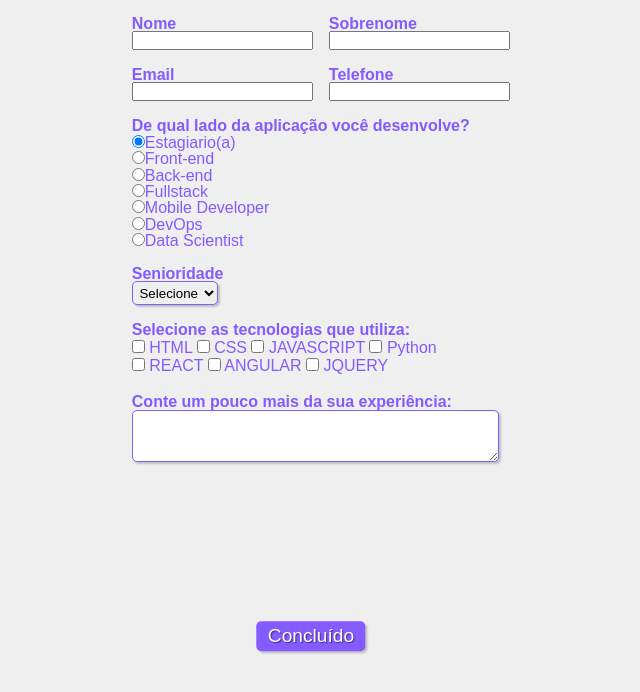
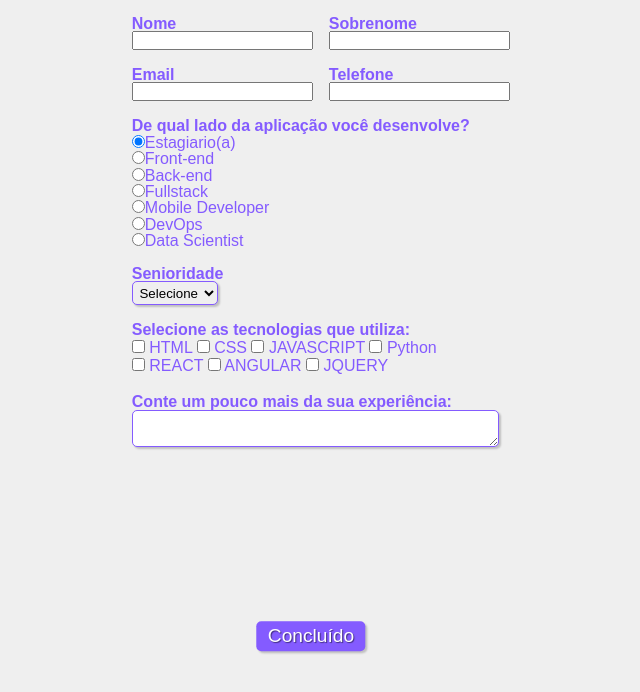
Before and after one commit to marcos-franco/formularioDevs, a plain HTML site: page index.html in a window 1280 px wide. Shown: the part 84-776 px from the top of the page, without its empty margins (329-969 px from the left). Drawn offline with Linux system fonts and the light colour scheme.

Commit message:
Update index.html

```diff
--- a/index.html
+++ b/index.html
@@ -92,7 +92,7 @@
            <div class="campo">
                <br>
                <label for="experiencia"><strong>Conte um pouco mais da sua experiência: </strong></label>
-               <textarea rows="3" style="width: 27em" id="experiencia" name="experiencia"></textarea>
+               <textarea rows="2" style="width: 27em" id="experiencia" name="experiencia"></textarea>
            </div>
 
            <button class="botao" type="submit" onsubmit="">Concluído</button>
```
